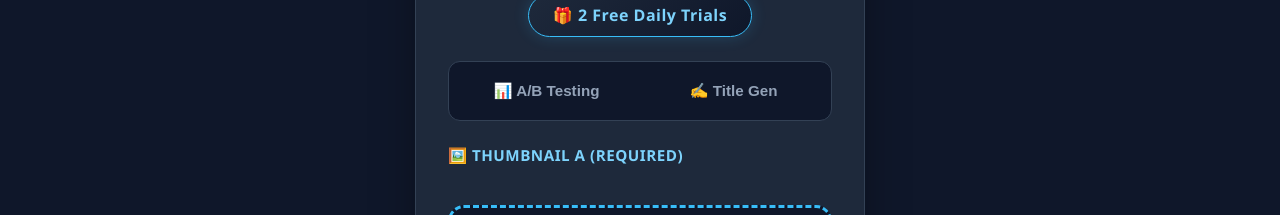
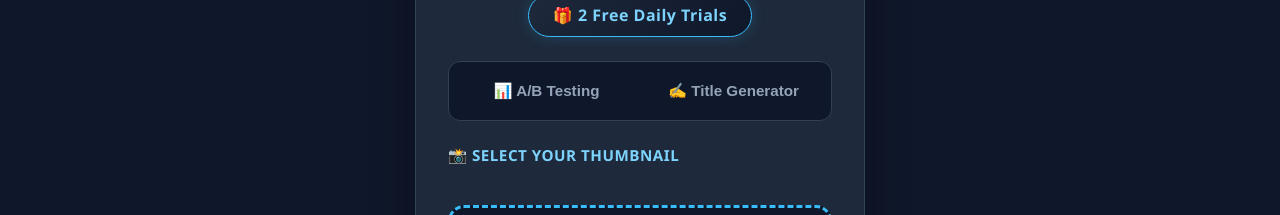
Before and after one commit to vinaybhai-29/ai-thumbnail-tester, a website: page index.html in a window 1280 px wide. Shown: the part 285-500 px from the top of the page. Drawn offline with Linux system fonts and the light colour scheme; no server answers.

Commit message:
ready option

```diff
--- a/index.html
+++ b/index.html
@@ -859,12 +859,12 @@
 
         <div class="tabs-container">
             <button class="tab-btn" id="tabABTest" onclick="switchTab('ab-testing')">📊 A/B Testing</button>
-            <button class="tab-btn" id="tabTitleGen" onclick="switchTab('title-generator')">✍️ Title Gen</button>
+            <button class="tab-btn" id="tabTitleGen" onclick="switchTab('title-generator')">✍️ Title Generator</button>
         </div>
 
         <div class="upload-container" id="abTestingContainer">
             <div class="drop-zone-wrapper">
-                <div class="section-title">🖼️ Thumbnail A (Required)</div>
+                <div class="section-title">📸 Select Your Thumbnail</div>
                 <div class="drag-drop-zone" id="dragDropZoneA">
                     <div class="drag-drop-icon">
                         <svg xmlns="http://www.w3.org/2000/svg" width="48" height="48" viewBox="0 0 24 24" fill="none" stroke="currentColor" stroke-width="2" stroke-linecap="round" stroke-linejoin="round"><path d="M23 19a2 2 0 0 1-2 2H3a2 2 0 0 1-2-2V8a2 2 0 0 1 2-2h4l2-3h6l2 3h4a2 2 0 0 1 2 2z"></path><circle cx="12" cy="13" r="4"></circle></svg>
```
